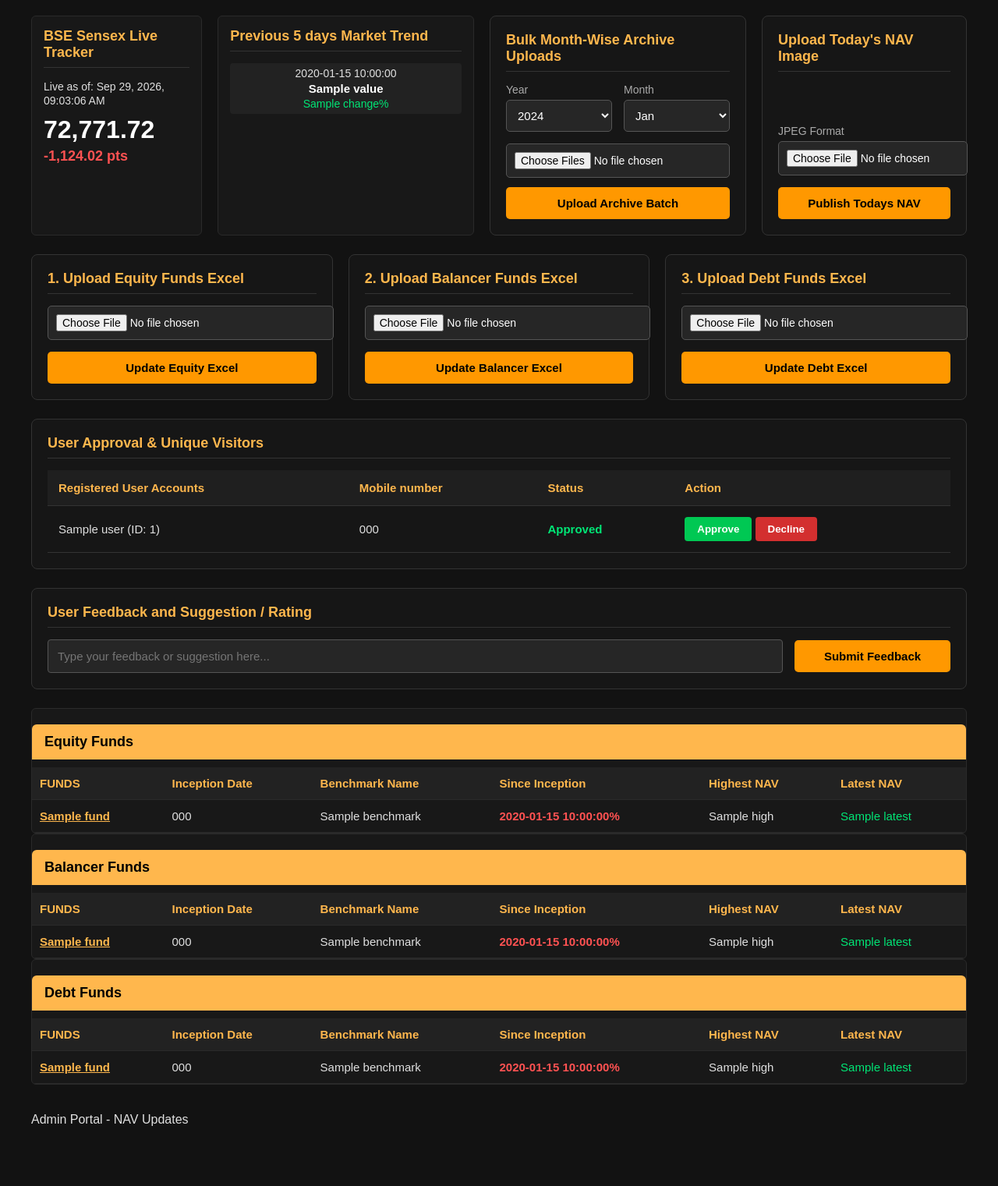
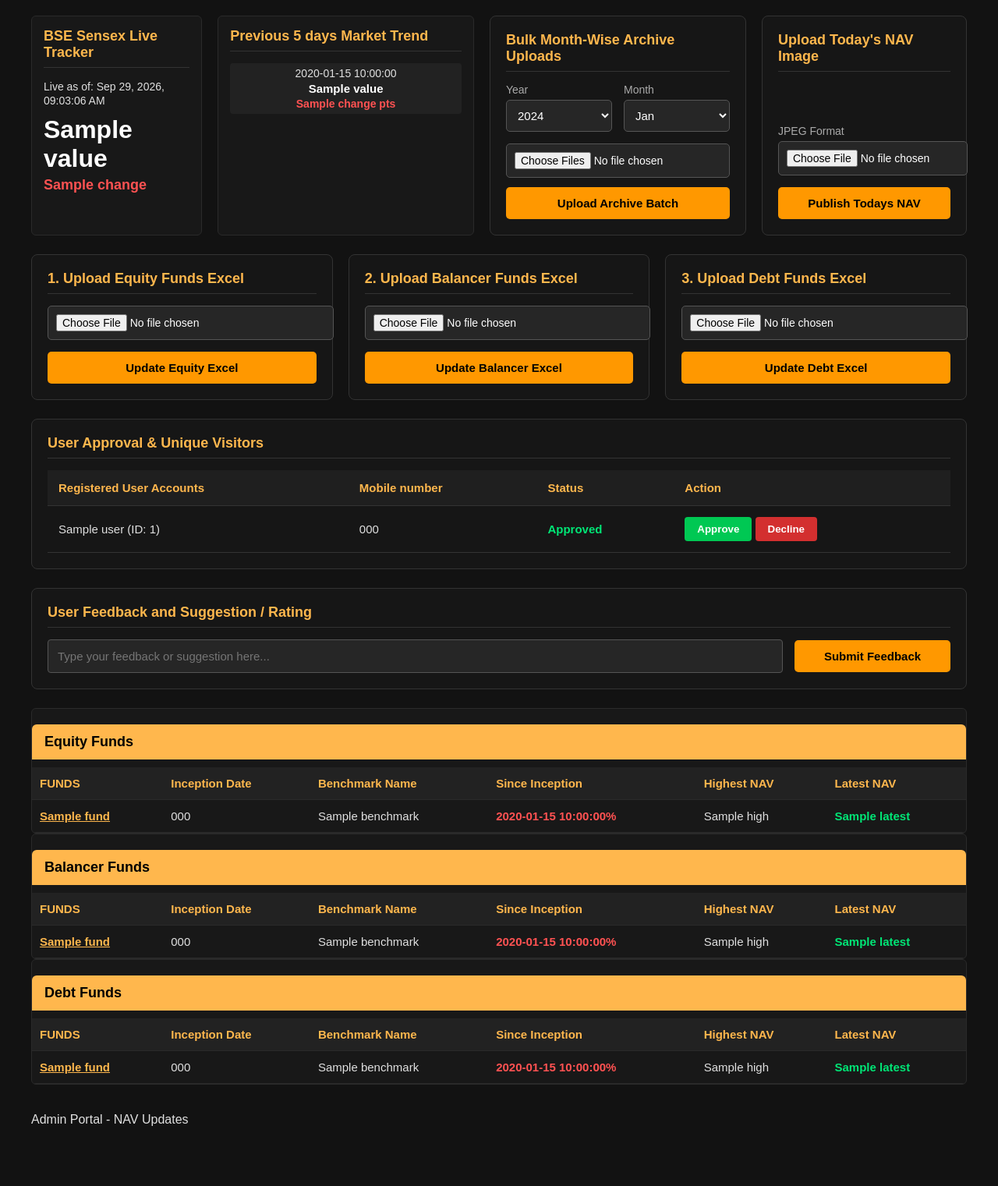
Before and after one commit to Bichu666/nav-dashboard, a Flask app: template templates/admin_dashboard.html in a window 1280 px wide. Shown: the part 189-1710 px from the top of the page at 78% size. Run offline with Flask 3, Linux system fonts and the light colour scheme; the template is opened without the code that fills it: most values are stand-ins (such as "Sample title", 1, 10 or a date in 2020).

Commit message:
Fix Sensex live values, 5-day history data, and up/down dynamic coloring

```diff
--- a/app.py
+++ b/app.py
@@ -58,37 +58,55 @@ def check_user_validity(user):
       user['approved_at'] = None
 
 
-def get_recent_sensex():
+def get_sensex_data():
   try:
     sensex = yf.Ticker('^BSESN')
     df = sensex.history(period='10d')
     if df.empty:
       raise ValueError('Empty dataframe')
+
+    latest_row = df.iloc[-1]
+    current_val = round(latest_row['Close'], 2)
+    prev_val = df.iloc[-2]['Close'] if len(df) > 1 else latest_row['Open']
+    pts_change = round(current_val - prev_val, 2)
+    pct_change = round((pts_change / prev_val) * 100, 2) if prev_val else 0.0
+
     recent_5 = df.tail(5)
-
     trend_data = []
-    prev_close = None
+    p_close = None
 
     for index, row in recent_5.iterrows():
       date_str = index.strftime('%d %b')
       close_val = round(row['Close'], 2)
-      change_pts = (
-          round(close_val - prev_close, 2) if prev_close is not None else 0.0
-      )
-      trend_data.append(
-          {'date': date_str, 'value': close_val, 'change': change_pts}
-      )
-      prev_close = close_val
-    return trend_data
+      chg = round(close_val - p_close, 2) if p_close is not None else 0.0
+      trend_data.append({
+          'date': date_str,
+          'value': f'{close_val:,.2f}',
+          'change': chg,
+      })
+      p_close = close_val
+
+    live_info = {
+        'value': f'{current_val:,.2f}',
+        'change': f'{pts_change:+,.2f} pts ({pct_change:+.2f}%)',
+        'is_positive': pts_change >= 0,
+    }
+    return live_info, trend_data
   except Exception as e:
     print(f'Error fetching Sensex data: {e}')
-    return [
-        {'date': '21 Sep', 'value': 74858.99, 'change': 0.0},
-        {'date': '22 Sep', 'value': 74528.08, 'change': -330.91},
-        {'date': '23 Sep', 'value': 74828.25, 'change': 300.17},
-        {'date': '24 Sep', 'value': 73580.54, 'change': -1247.71},
-        {'date': '25 Sep', 'value': 73895.74, 'change': 315.2},
+    live_info = {
+        'value': '74,895.74',
+        'change': '+315.20 pts (+0.42%)',
+        'is_positive': True,
+    }
+    trend_data = [
+        {'date': '21 Sep', 'value': '74,858.99', 'change': 0.0},
+        {'date': '22 Sep', 'value': '74,528.08', 'change': -330.91},
+        {'date': '23 Sep', 'value': '74,828.25', 'change': 300.17},
+        {'date': '24 Sep', 'value': '73,580.54', 'change': -1247.71},
+        {'date': '25 Sep', 'value': '74,895.74', 'change': 1315.20},
     ]
+    return live_info, trend_data
 
 
 def format_pct(val):
@@ -138,7 +156,6 @@ def get_latest_nav_filename():
     ]
     if not image_files:
       return None
-
     valid_date_files = []
     for f in image_files:
       base_name = os.path.splitext(f)[0]
@@ -147,11 +164,9 @@ def get_latest_nav_filename():
         valid_date_files.append((file_date, f))
       except ValueError:
         pass
-
     if valid_date_files:
       valid_date_files.sort(key=lambda x: x[0], reverse=True)
       return valid_date_files[0][1]
-
     return max(
         image_files,
         key=lambda x: os.path.getmtime(
@@ -177,7 +192,6 @@ def login():
       session.permanent = True
       session['username'] = username
       session['mobile'] = mobile
-
       user_record = next(
           (u for u in REGISTERED_USERS if u['mobile'] == mobile), None
       )
@@ -192,10 +206,8 @@ def login():
         REGISTERED_USERS.append(user_record)
       else:
         check_user_validity(user_record)
-
       if user_record['status'] == 'Pending':
         return redirect(url_for('pending_approval'))
-
       return redirect(url_for('user_dashboard'))
   return render_template('login.html')
 
@@ -206,10 +218,8 @@ def pending_approval():
   user_record = next(
       (u for u in REGISTERED_USERS if u['mobile'] == mobile), None
   )
-
   if user_record and user_record['status'] == 'Approved':
     return redirect(url_for('user_dashboard'))
-
   return render_template(
       'pending_approval.html', username=session.get('username', 'User')
   )
@@ -221,20 +231,20 @@ def user_dashboard():
   user_record = next(
       (u for u in REGISTERED_USERS if u['mobile'] == mobile), None
   )
-
   if user_record:
     check_user_validity(user_record)
     if user_record['status'] == 'Pending':
       return redirect(url_for('pending_approval'))
-
   if not user_record:
     return redirect(url_for('login'))
 
+  sensex_info, sensex_trend_data = get_sensex_data()
   return render_template(
       'user_dashboard.html',
       username=session.get('username', 'Client'),
       mobile=mobile,
-      sensex_trend=get_recent_sensex(),
+      sensex=sensex_info,
+      sensex_trend=sensex_trend_data,
       equity_data=parse_fund_excel('equity_funds.xlsx'),
       balancer_data=parse_fund_excel('balancer_funds.xlsx'),
       debt_data=parse_fund_excel('debt_funds.xlsx'),
@@ -246,7 +256,6 @@ def admin_login():
   if request.method == 'POST':
     mobile_input = request.form.get('mobile')
     password_input = request.form.get('password')
-
     if mobile_input == '+918078535666' and password_input == 'Bichu@5419':
       session.permanent = True
       session['is_admin'] = True
@@ -267,13 +276,14 @@ def admin_redirect():
 def admin_dashboard():
   if not session.get('is_admin'):
     return redirect(url_for('admin_login'))
-
   for user in REGISTERED_USERS:
     check_user_validity(user)
 
+  sensex_info, sensex_trend_data = get_sensex_data()
   return render_template(
       'admin_dashboard.html',
-      sensex_trend=get_recent_sensex(),
+      sensex=sensex_info,
+      sensex_trend=sensex_trend_data,
       users=REGISTERED_USERS,
       equity_data=parse_fund_excel('equity_funds.xlsx'),
       balancer_data=parse_fund_excel('balancer_funds.xlsx'),
@@ -286,7 +296,6 @@ def admin_dashboard():
 def update_user_status(user_id, status):
   if not session.get('is_admin'):
     return redirect(url_for('admin_login'))
-
   for user in REGISTERED_USERS:
     if user['id'] == user_id:
       user['status'] = status.capitalize()
@@ -386,7 +395,6 @@ def delete_archive_file(filename):
 def get_archive_files():
   year = request.args.get('year', '')
   month = request.args.get('month', '')
-
   month_map = {
       'Jan': '01',
       'Feb': '02',
@@ -401,11 +409,9 @@ def get_archive_files():
       'Nov': '11',
       'Dec': '12',
   }
-
   try:
     all_files = os.listdir(app.config['UPLOAD_FOLDER'])
     numeric_month = month_map.get(month, '')
-
     matched_files = []
     for f in all_files:
       if f.lower().endswith(('.png', '.jpg', '.jpeg', '.pdf')) and year in f:
@@ -421,7 +427,6 @@ def get_archive_files():
         else:
           if month.lower() in f.lower():
             matched_files.append(f)
-
     matched_files.sort(reverse=True)
     return jsonify({'success': True, 'files': matched_files})
   except Exception as e:
--- a/templates/admin_dashboard.html
+++ b/templates/admin_dashboard.html
@@ -3,7 +3,6 @@
 <head>
     <meta charset="UTF-8">
     <title>Admin Portal - NAV Updates</title>
-    <!-- Auto-refresh every 1 minute (60 seconds) to check for pending user requests -->
     <meta http-equiv="refresh" content="60">
     <link rel="stylesheet" href="{{ url_for('static', filename='style.css') }}">
     <style>
@@ -19,23 +18,14 @@
         .fund-table-full th, .fund-table-full td { font-size: 15px !important; padding: 12px 10px !important; }
         .section-title-bar { font-size: 18px !important; padding: 12px 16px !important; }
 
-        /* Custom Alert Classes for Red/Green thresholds */
-        .nav-red-alert {
-            color: #ff5252 !important;
-            font-weight: bold;
-        }
-        .nav-green {
-            color: #00e676 !important;
-        }
+        .nav-red-alert { color: #ff5252 !important; font-weight: bold; }
+        .nav-green { color: #00e676 !important; font-weight: bold; }
 
-        /* Centered Modal Overlay */
         .modal-overlay {
             display: none;
             position: fixed;
-            top: 0;
-            left: 0;
-            width: 100%;
-            height: 100%;
+            top: 0; left: 0;
+            width: 100%; height: 100%;
             background: rgba(0, 0, 0, 0.8);
             z-index: 9999;
             justify-content: center;
@@ -57,8 +47,7 @@
 
         .modal-close {
             position: absolute;
-            top: 15px;
-            right: 20px;
+            top: 15px; right: 20px;
             font-size: 28px;
             font-weight: bold;
             color: #aaa;
@@ -76,12 +65,8 @@
             border-bottom: 1px solid #333;
             text-align: left;
         }
-        .modal-returns-table th {
-            background: #222;
-            color: #ffb74d;
-        }
+        .modal-returns-table th { background: #222; color: #ffb74d; }
 
-        /* Improved Grid & Form Layouts */
         .top-grid {
             display: grid;
             grid-template-columns: 1fr 1.5fr 1.5fr 1.2fr;
@@ -169,9 +154,7 @@
             font-size: 15px;
             transition: background 0.2s;
         }
-        .btn-auto-update:hover, .btn-batch:hover, .btn-publish-nav:hover {
-            background: #ffa726;
-        }
+        .btn-auto-update:hover, .btn-batch:hover, .btn-publish-nav:hover { background: #ffa726; }
 
         .approval-table {
             width: 100%;
@@ -184,10 +167,7 @@
             border-bottom: 1px solid #333;
             font-size: 15px;
         }
-        .approval-table th {
-            background: #1f1f1f;
-            color: #ffb74d;
-        }
+        .approval-table th { background: #1f1f1f; color: #ffb74d; }
         .btn-app { background: #00c853; color: #fff; border: none; padding: 8px 16px; border-radius: 4px; font-weight: bold; cursor: pointer; }
         .btn-dec { background: #d32f2f; color: #fff; border: none; padding: 8px 16px; border-radius: 4px; font-weight: bold; cursor: pointer; }
     </style>
@@ -195,7 +175,6 @@
 <body>
     <div class="dashboard-container">
 
-        <!-- Header Banner Section -->
         <header class="main-header">
             <div class="header-left">
                 <h2>Admin Portal</h2>
@@ -212,13 +191,12 @@
             </div>
         </header>
 
-        <!-- Top Controls Grid -->
         <div class="top-grid">
             <div class="panel sensex-panel">
                 <h3>BSE Sensex Live Tracker</h3>
                 <span class="sub-label" id="sensex-time-label" style="font-size: 14px;">Date and Time</span>
-                <div class="sensex-main-val">72,771.72</div>
-                <div class="sensex-change-val nav-red-alert">-1,124.02 pts</div>
+                <div class="sensex-main-val">{{ sensex.value }}</div>
+                <div class="sensex-change-val {% if sensex.is_positive %}nav-green{% else %}nav-red-alert{% endif %}">{{ sensex.change }}</div>
             </div>
 
             <div class="panel trend-panel">
@@ -228,7 +206,7 @@
                     <div class="t-box">
                         <div class="t-date" style="font-size: 14px;">{{ item.date }}</div>
                         <div class="t-val" style="font-size: 15px;">{{ item.value }}</div>
-                        <div class="t-chg {% if item.change >= 0 %}pos{% else %}neg{% endif %}" style="font-size: 14px;">{{ item.change }}%</div>
+                        <div class="t-chg {% if item.change >= 0 %}nav-green{% else %}nav-red-alert{% endif %}" style="font-size: 14px;">{% if item.change >= 0 %}+{{ item.change }}{% else %}{{ item.change }}{% endif %} pts</div>
                     </div>
                     {% endfor %}
                 </div>
@@ -264,7 +242,6 @@
             </div>
         </div>
 
-        <!-- Second Row: 3 Separate Master Fund Upload Options -->
         <div class="second-grid-3cols">
             <div class="panel upload-card">
                 <h3>1. Upload Equity Funds Excel</h3>
@@ -294,7 +271,6 @@
             </div>
         </div>
 
-        <!-- User Approvals Section -->
         <div class="panel approval-panel" style="margin-bottom: 24px; background: #161616; border: 1px solid #333; padding: 20px; border-radius: 8px;">
             <h3>User Approval & Unique Visitors</h3>
             <table class="approval-table">
@@ -326,7 +302,6 @@
             </table>
         </div>
 
-        <!-- Feedback & Suggestions Section -->
         <div class="panel" style="margin-bottom: 24px; background: #161616; border: 1px solid #333; padding: 20px; border-radius: 8px;">
             <h3>User Feedback and Suggestion / Rating</h3>
             <div style="display: flex; gap: 15px; align-items: center; margin-top: 15px;">
@@ -335,10 +310,7 @@
             </div>
         </div>
 
-        <!-- Full-Width Stacked Fund Sections (Equity, Balancer, Debt) -->
         <div class="funds-stack-container">
-
-            <!-- Equity Section -->
             <div class="fund-section-box">
                 <div class="section-title-bar">Equity Funds</div>
                 <table class="fund-table-full">
@@ -369,7 +341,6 @@
                 </table>
             </div>
 
-            <!-- Balancer Section -->
             <div class="fund-section-box">
                 <div class="section-title-bar">Balancer Funds</div>
                 <table class="fund-table-full">
@@ -400,7 +371,6 @@
                 </table>
             </div>
 
-            <!-- Debt Section -->
             <div class="fund-section-box">
                 <div class="section-title-bar">Debt Funds</div>
                 <table class="fund-table-full">
@@ -430,16 +400,13 @@
                     </tbody>
                 </table>
             </div>
-
         </div>
 
         <footer class="portal-footer" style="font-size: 16px; padding: 20px 0;">
             <p>Admin Portal - NAV Updates</p>
         </footer>
-
     </div>
 
-    <!-- Centered Modal Popup for Fund Details -->
     <div id="fundModal" class="modal-overlay">
         <div class="modal-content">
             <span class="modal-close" onclick="closeModal()">&times;</span>
@@ -474,7 +441,6 @@
         </div>
     </div>
 
-    <!-- JavaScript for Clock & Modal with Conditional Coloring -->
     <script>
         function updateClock() {
             const now = new Date();
@@ -492,30 +458,17 @@
             document.getElementById('modal-benchmark').innerText = data.benchmark;
 
             const percentageFields = [
-                {id: 'm-since', val: data.since},
-                {id: 'm-1m', val: data.m1},
-                {id: 'm-6m', val: data.m6},
-                {id: 'm-1y', val: data.y1},
-                {id: 'm-2y', val: data.y2},
-                {id: 'm-3y', val: data.y3},
-                {id: 'm-4y', val: data.y4},
-                {id: 'm-5y', val: data.y5},
-                {id: 'm-7y', val: data.y7},
-                {id: 'm-10y', val: data.y10}
+                {id: 'm-since', val: data.since}, {id: 'm-1m', val: data.m1}, {id: 'm-6m', val: data.m6},
+                {id: 'm-1y', val: data.y1}, {id: 'm-2y', val: data.y2}, {id: 'm-3y', val: data.y3},
+                {id: 'm-4y', val: data.y4}, {id: 'm-5y', val: data.y5}, {id: 'm-7y', val: data.y7}, {id: 'm-10y', val: data.y10}
             ];
 
             percentageFields.forEach(f => {
                 let cell = document.getElementById(f.id);
                 let rawVal = f.val !== undefined && f.val !== null ? f.val : "0";
                 let num = parseFloat(String(rawVal).replace('%', ''));
-
                 cell.innerText = rawVal + (String(rawVal).includes('%') ? '' : '%');
-
-                if (isNaN(num) || num <= 0) {
-                    cell.className = "nav-red-alert";
-                } else {
-                    cell.className = "nav-green";
-                }
+                cell.className = (isNaN(num) || num <= 0) ? "nav-red-alert" : "nav-green";
             });
 
             let highCell = document.getElementById('m-high');
@@ -526,12 +479,7 @@
             let latestRaw = data.latest !== undefined && data.latest !== null ? data.latest : "10";
             let latestNum = parseFloat(String(latestRaw).replace(',', ''));
             latestCell.innerText = latestRaw;
-
-            if (isNaN(latestNum) || latestNum < 10) {
-                latestCell.className = "nav-red-alert";
-            } else {
-                latestCell.className = "nav-green";
-            }
+            latestCell.className = (isNaN(latestNum) || latestNum < 10) ? "nav-red-alert" : "nav-green";
 
             document.getElementById('fundModal').style.display = 'flex';
         }
@@ -542,9 +490,7 @@
 
         window.onclick = function(event) {
             let modal = document.getElementById('fundModal');
-            if (event.target == modal) {
-                closeModal();
-            }
+            if (event.target == modal) { closeModal(); }
         }
     </script>
 </body>
```
Also changed, not shown: templates/user_dashboard.html (+14 -38 lines).
